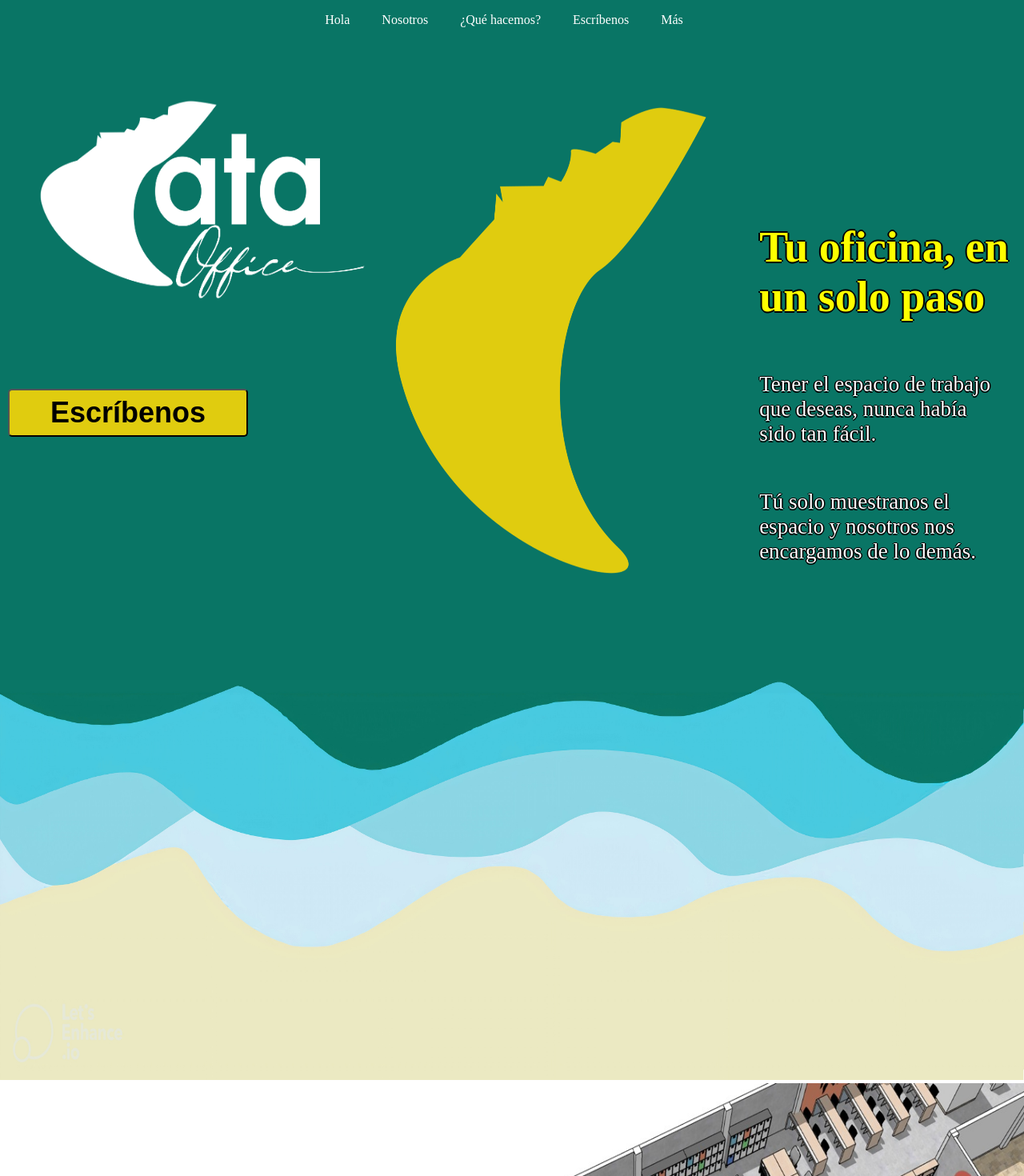
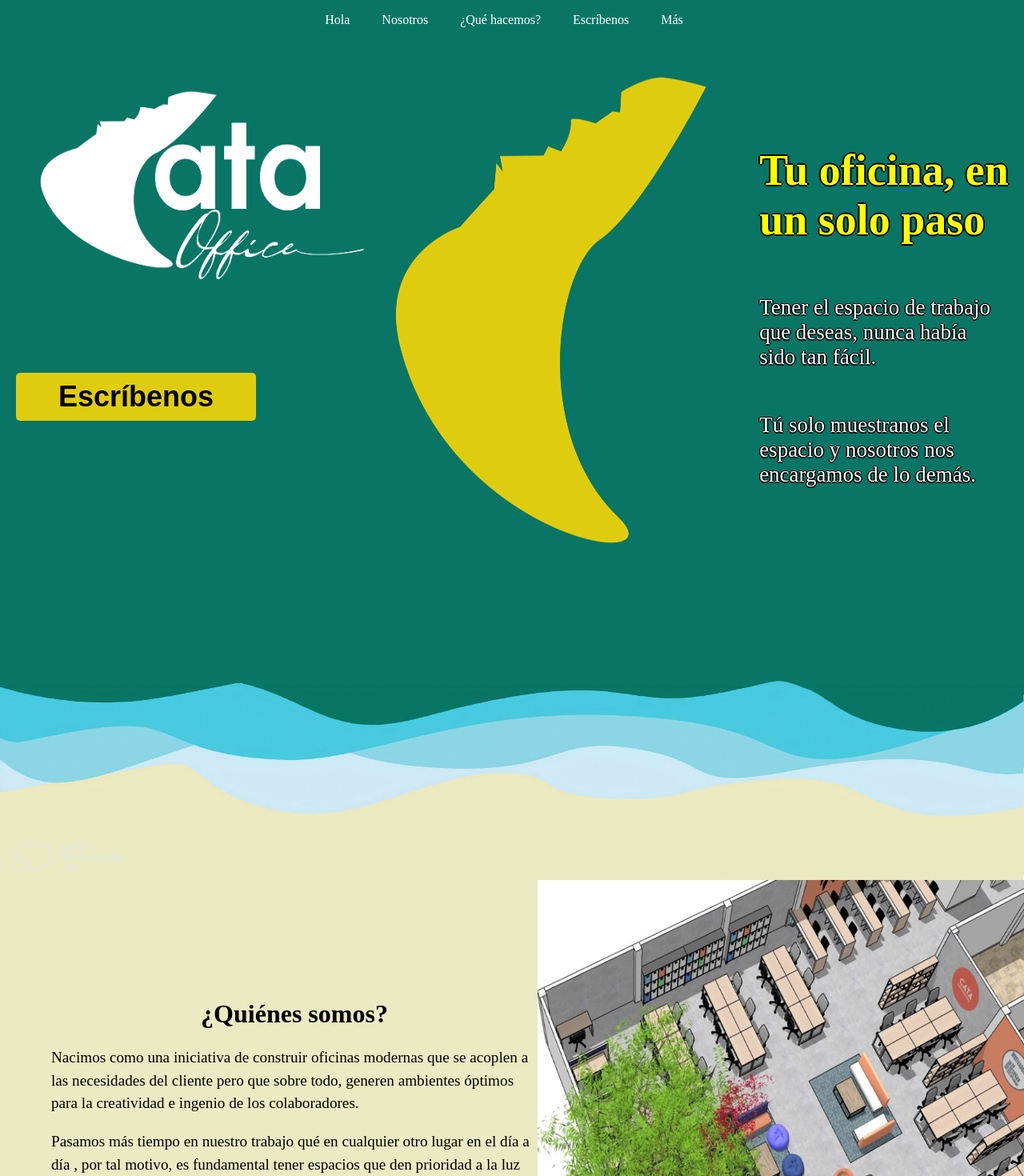
Before and after one commit to jesusespinel/CataOffice, a React (Vite) app: page / in a window 1280 px wide. Shown: the top 1470 px of the page at 80% size. Built offline with nearby package versions, Linux system fonts and the light colour scheme.

Commit message:
fixed some details on landing page

```diff
--- a/src/components/About.jsx
+++ b/src/components/About.jsx
@@ -4,7 +4,7 @@ import '../style-sheets/about.css';
 const About = () => {
   return(
       <>
-          <div style={{display: 'flex', flexWrap: 'wrap'}}>
+          <div style={{display: 'flex', flexWrap: 'wrap', backgroundColor: '#ECEAC3'}}>
             <div style={{flex: 1, marginLeft: '5%', marginTop: '10%' }}>
               <h1 className="about_highlight">¿Quiénes somos?</h1>
               <p style={{fontSize: '1.2rem', lineHeight: 1.5}}>
@@ -24,7 +24,7 @@ const About = () => {
               </div>
             </div>
             <div style={{flex: 1, display: 'flex', justifyContent: 'center', width:'25%', textAlign: 'justify'}}>
-              <img src={AboutImage} style={{maxWidth: '100%', height: 'auto'}}/>
+              <img src={AboutImage} style={{maxWidth: '100%', height: '100%'}}/>
             </div>
           </div>
       </>
--- a/src/components/Waves.jsx
+++ b/src/components/Waves.jsx
@@ -1,10 +1,10 @@
 import React from "react"
 import WavesPhoto from "../assets/waves.jpg"
-import '../style-sheets/waves.css'
+import '../style-sheets/Waves.css'
 
 const Waves = () =>{
     return(
-        <img src = {WavesPhoto}/>
+        <img className="waves" src = {WavesPhoto}/>
 )
 }
 export default Waves
--- a/src/style-sheets/Hero.css
+++ b/src/style-sheets/Hero.css
@@ -24,7 +24,7 @@
     width: 100%;
     height: 100%;
     margin-left: 30px;
-    margin-top: 50px;
+    margin-top: 30px;
   }
 
 
@@ -32,10 +32,11 @@
     font-size: 36px;
     font-weight: bold;
     margin-top: 10px;
-    margin-left: 10px;
+    margin-left: 20px;
     background-color: #E0CC0F;
     color: black;
     border-radius: 5px;
+    border: 0px;
     width: 300px;
     height: 60px;
   }
@@ -44,7 +45,7 @@
     display: flex;
     flex-direction: column;
     justify-content: flex-start;
-    margin-top: 15%;
+    margin-top: 7.5%;
   }
 
   .text-container h1 {
@@ -62,7 +63,6 @@
 
 
   .logo-container2 {
-    margin: 3% 0px auto;
     width: 73%;
     border-radius: 20px;
   }
--- a/src/style-sheets/Waves.css
+++ b/src/style-sheets/Waves.css
@@ -1,4 +1,5 @@
-img{
+img.waves {
     width: 100%;
-    height: 500px;
+    height: 250px !important;
+    margin-bottom: -4px;
 }
```
